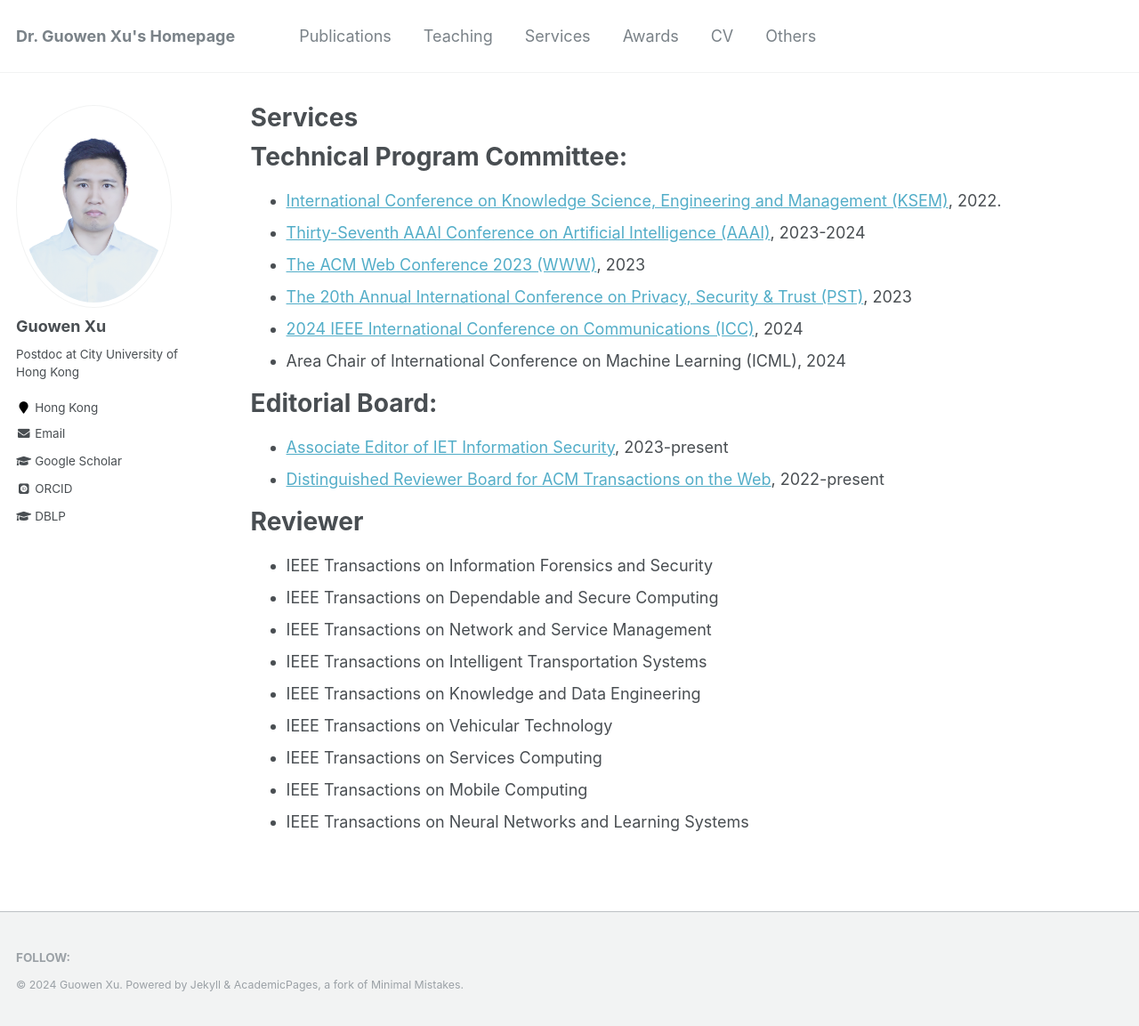
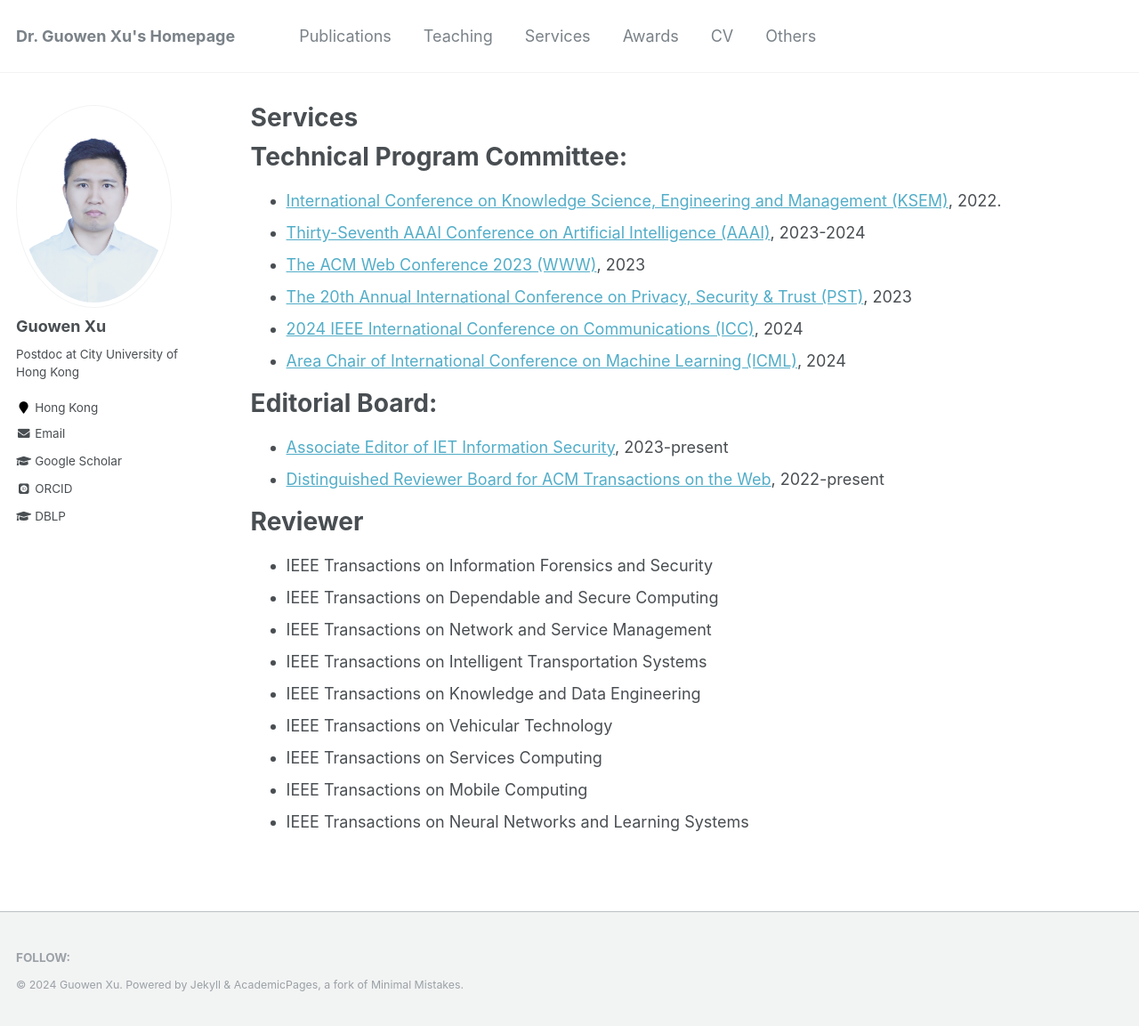
Before and after one commit to Guowen-xu/guowen-xu.github.io, a Jekyll site: the page built from _pages/services.md, in a window 1280 px wide and 1153 px high. Shown: the whole window at 89% size. Built offline with Jekyll 4.4.1, drawn with Linux system fonts in a browser that asks for light colours; some web fonts are replaced; part of the change alters nothing that is shown.

```diff
--- a/_pages/services.md
+++ b/_pages/services.md
@@ -11,7 +11,7 @@ Technical Program Committee:
 * [The ACM Web Conference 2023 (WWW)](https://www2023.thewebconf.org/), 2023
 * [The 20th Annual International Conference on Privacy, Security & Trust (PST)](https://pstnet.ca/), 2023
 * [2024 IEEE International Conference on Communications (ICC)](https://icc2024.ieee-icc.org/), 2024
-* Area Chair of International Conference on Machine Learning  (ICML), 2024
+* [Area Chair of International Conference on Machine Learning (ICML)](https://icml.cc/), 2024
 
 Editorial Board:
 ======
```
